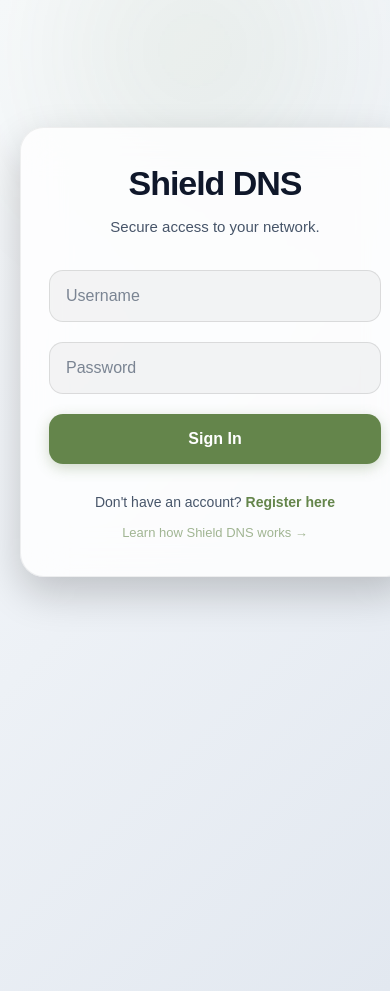
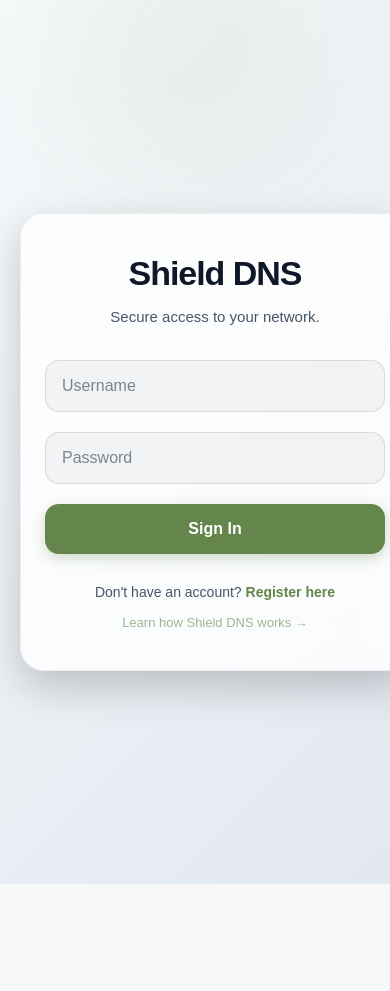
Before and after one commit to Rifchu/Shield-DNS, a Flask app: page /login in a window 390 px wide. After the commit the page ends 884 px from the top, so only its background shows below. Run offline with Flask 3, Linux system fonts and the light colour scheme; some libraries are stand-ins or nearby versions; some web fonts are replaced.

Commit message:
Auth: Make Login and Signup pages fully responsive

```diff
--- a/templates/login.html
+++ b/templates/login.html
@@ -62,7 +62,9 @@
             border: 1px solid var(--card-border);
             box-shadow: 0 16px 40px rgba(0,0,0,0.2);
             text-align: center;
-            width: 340px;
+            width: 100%;
+            max-width: 400px;
+            box-sizing: border-box;
             position: relative;
         }
         .glow {
@@ -88,9 +90,9 @@
         a:hover { opacity: 0.8; }
 
         @media (max-width: 480px) {
-            body { padding: 20px; align-items: flex-start; padding-top: 15vh; }
-            .card { width: 100%; max-width: 340px; padding: 36px 28px; }
-            .card h2 { font-size: 28px; }
+            body { padding: 20px; align-items: center; }
+            .card { padding: 40px 24px; }
+            .card h2 { font-size: 30px; }
         }
     </style>
 </head>
```
Also changed, not shown: templates/register.html (+6 -4 lines).
